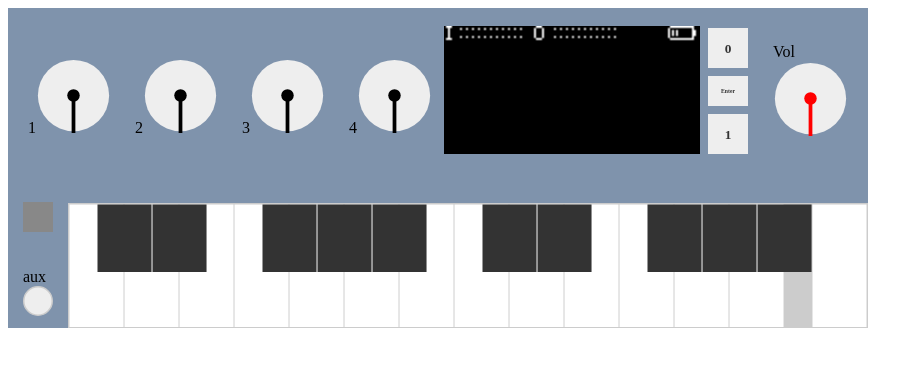
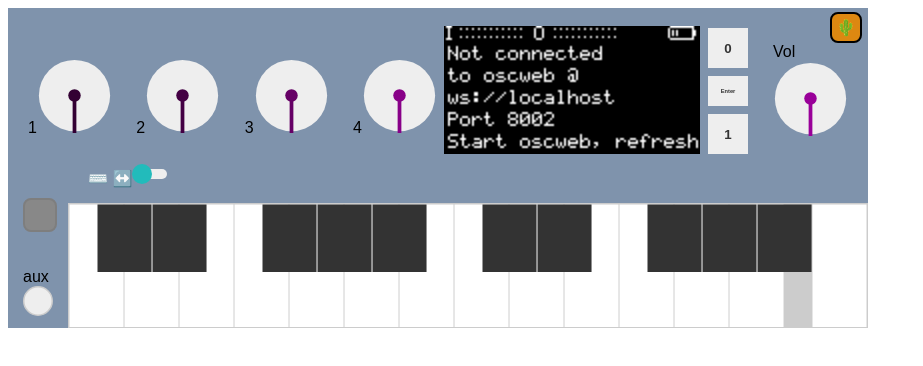
Before and after one commit to samesimilar/cactos, a plain HTML site: page index.html in a window 1280 px wide. Shown: the whole page, without its empty margins (0-923 px from the left). Drawn offline with Linux system fonts and the light colour scheme.

Commit message:
added readme files and documentation

```diff
--- a/canvas.html
+++ b/index.html
@@ -1,11 +1,17 @@
 <!-- <!doctype html> -->
+<!-- CactOS v1.0 -->
+<!-- Controller for Organelle Patches -->
+<!-- Copyright 2025 Michael Spears mws@samesimilar.com -->
+<!-- This script contains sections of code adapted from the original C++ code in the Organelle OS (https://github.com/critterandguitari/Organelle_OS), -->
+<!-- provided under the BSD License by Critter & Guitari, the use of which is hereby acknowledged. -->
+
 <html lang="en-US">
 	<head>
 		<meta charset="utf-8" />
 		<title></title>
 		<style>
 			body {
-
+				font-family: sans-serif;
 			}
 			div.bg {
 				position: absolute;
@@ -73,10 +79,27 @@
 				height: 30px;
 				background: rgb(146, 146, 146);
 				bottom: 96px;
+				border-radius: 8px;
+				border: solid 2px rgb(126, 126, 126);
 			}
 			#auxButton {
 				position: absolute;
 				bottom: 30px;
+			}
+			#kcontrols {
+				position: absolute;
+				bottom: 140px;
+				left: 80px;
+			}
+			#cacticle {
+				position: absolute;
+				background: #d81;
+				padding: 4px;
+				border-radius: 8px;
+				overflow: clip;
+				right:-14px;
+				top:4px;
+				border: solid 2px black;
 			}
 		</style>
 		<script src="NexusUI.js"></script>
@@ -96,17 +119,24 @@
 				<span id="digiEnter"></span>
 				<span id="digiDown"></span>
 				<span id="volumeDial">Vol</span>
+				<span id="cacticle">🌵</span>
 			</div>
 			<div id="aux">
 				<span id="led"></span>
 				<span id="auxButton">aux</span>
 			</div>
-			<dib id="keyboard">
-
-			</dib>
+			<div id="kcontrols">
+				<span id="octToggle">⌨️ ↔️</span>
+			</div>
+			<div id="keyboard">
+
+			</div>
 		</div>
 
 		<script>
+		    // connection info for the oscweb WebSocket server:
+			const OSC_WEB_HOST = "ws://localhost";
+		    const OSC_WEB_PORT = 8002;
 			const SCREENS = {
 				AUX: 0,
 				MENU: 1,
@@ -124,7 +154,8 @@
 				pwrStatus: 1,
 				batteryLevel: 2,
 				wifiStatus: 0,
-				showInfoBar: 1
+				showInfoBar: 1,
+				cactus: null
 
 			}
 
@@ -382,6 +413,9 @@
 					buttons.digiEnter.state = isOn == 100;
 					return;
 				}
+				if (event.code == "KeyQ" && isOn == 100) {
+					buttons.octToggle.flip();
+				}
 
 				const num = getKeyNum(event.code);
 				if (num == -1) {
@@ -392,7 +426,12 @@
 					"v": [num, isOn]
 				}
 				if (num > 0) {
-					keyboard.toggleIndex(num - 1, isOn == 100);
+					const octOffset = buttons.octToggle.state ? 12 : 0;
+					const key = num - 1 + octOffset;
+					if (key < 24) {
+						keyboard.toggleIndex(key, isOn == 100);
+					}
+
 				} else if (num == 0) {
 					buttons.aux.state = isOn == 100;
 				}
@@ -405,8 +444,10 @@
 				setLedColor(0);
 				const messages = document.createElement("ul");
 					document.body.appendChild(messages);
-				const socket = new WebSocket("ws://localhost:8002");
+				const socket = new WebSocket(`${OSC_WEB_HOST}:${OSC_WEB_PORT}`);
 				const buttons = {};
+				const dials = {};
+
 				socket.onopen = ({v}) => {
 					vu.wifiStatus = 1;
 					updateShowInfoBar(getScreen(SCREENS.PATCH));
@@ -414,34 +455,44 @@
 				socket.onclose = ({v}) => {
 					vu.wifiStatus = 0;
 					updateShowInfoBar(getScreen(SCREENS.PATCH));
+					console.log(v);
 				};
 				socket.onerror = ({v}) => {
 					vu.wifiStatus = 0;
 					console.log(v);
-					updateShowInfoBar(getScreen(SCREENS.PATCH));
+					const s = getScreen(SCREENS.PATCH);
+					setLine(s, 1, "Not connected");
+					setLine(s, 2, "to oscweb @");
+					setLine(s, 3, `${OSC_WEB_HOST}`);
+					setLine(s, 4, `Port ${OSC_WEB_PORT}`);
+					setLine(s, 5, "Start oscweb, refresh.");
+					updateShowInfoBar(s);
 				};
 				socket.onmessage = ({ data }) => {
 					const d = JSON.parse(data);
 					const address = d.address;
 					const v = d.v;
 
-
 					d.path = address.split("/");
 
 					try {
 						callbacks[d.path[1]](d);
 					} catch {
 						console.log("Unrecognized OSC address: " + data);
-
 					}
 
 					getScreen(SCREENS.PATCH).oscIn = 1;
 
-					// const message = document.createElement("li");
-					// const content = document.createTextNode(d.address);
-					// message.appendChild(content);
-					// messages.appendChild(message);
-					};
+				};
+
+				buttons.octToggle = new Nexus.Toggle("#octToggle", {
+
+				});
+				buttons.octToggle.on('change', function(v) {
+
+				});
+
+
 				var keyboard = new Nexus.Piano("#keyboard", {
 					'lowNote': 60,
 					'highNote': 83,
@@ -494,6 +545,7 @@
 					'size': [30, 30],
 					'mode': 'toggle'
 				});
+				buttons.aux.colorize("accent","#d07");
 				buttons.aux.on('change', function(v) {
 					const obj = {
 						"address": "/key",
@@ -503,14 +555,14 @@
 					// oscSendKey(socket, AUX_KEY_EVENT, v ? 100 : 0);
 				})
 
-				var dial = new Nexus.Dial('#dial1', {
+				dials.dial1 = new Nexus.Dial('#dial1', {
 					'interaction': 'vertical',
 					'min':0,
 					'max':1023,
 					'step':1
 				});
-				dial.colorize("accent","#000");
-				dial.on('change',function(v) {
+				dials.dial1.colorize("accent","#303");
+				dials.dial1.on('change',function(v) {
 					knobs[0] = v ;
 					const obj = {
 						"address": "/knobs",
@@ -519,14 +571,14 @@
 					socket.send(JSON.stringify(obj));
 
 				});
-				dial = new Nexus.Dial('#dial2', {
+				dials.dial2 = new Nexus.Dial('#dial2', {
 					'interaction': 'vertical',
 					'min':0,
 					'max':1023,
 					'step':1
 				});
-				dial.colorize("accent","#000");
-				dial.on('change',function(v) {
+				dials.dial2.colorize("accent","#404");
+				dials.dial2.on('change',function(v) {
 					knobs[1] = v ;
 					const obj = {
 						"address": "/knobs",
@@ -535,14 +587,14 @@
 					socket.send(JSON.stringify(obj));
 
 				});
-				dial = new Nexus.Dial('#dial3', {
+				dials.dial3 = new Nexus.Dial('#dial3', {
 					'interaction': 'vertical',
 					'min':0,
 					'max':1023,
 					'step':1
 				});
-				dial.colorize("accent","#000");
-				dial.on('change',function(v) {
+				dials.dial3.colorize("accent","#606");
+				dials.dial3.on('change',function(v) {
 					knobs[2] = v ;
 					const obj = {
 						"address": "/knobs",
@@ -551,14 +603,14 @@
 					socket.send(JSON.stringify(obj));
 
 				});
-				dial = new Nexus.Dial('#dial4', {
+				dials.dial4 = new Nexus.Dial('#dial4', {
 					'interaction': 'vertical',
 					'min':0,
 					'max':1023,
 					'step':1
 				});
-				dial.colorize("accent","#000");
-				dial.on('change',function(v) {
+				dials.dial4.colorize("accent","#808");
+				dials.dial4.on('change',function(v) {
 					knobs[3] = v;
 					const obj = {
 						"address": "/knobs",
@@ -567,14 +619,14 @@
 					socket.send(JSON.stringify(obj));
 
 				});
-				dial = new Nexus.Dial('#volumeDial', {
+				dials.volume = new Nexus.Dial('#volumeDial', {
 					'interaction': 'vertical',
 					'min':0,
 					'max':1023,
 					'step':1
 				});
-				dial.colorize("accent","#f00");
-				dial.on('change',function(v) {
+				dials.volume.colorize("accent","#909");
+				dials.volume.on('change',function(v) {
 					knobs[4] = v;
 					const obj = {
 						"address": "/knobs",
@@ -595,59 +647,28 @@
 					oscSendKey(socket, event, 0, keyboard, buttons);
 				});
 
-
-				const wave = [
-					0,  1,  2,  3,  4,  5,  6,  7,  8,  9,  10,  11,  12,  13,  14,  15,  16,  17,  18,  19,  20,  21,  22,  23,  24,  25,  26, 27, 28, 29, 30, 31, 32, 33, 34, 35, 36, 37, 38, 39, 40, 41, 42, 43, 44, 45, 46, 47, 48, 49, 50, 51, 52, 53, 54, 55, 56, 57, 58, 59, 60, 61, 62, 63, 64, 65, 66, 67, 68, 69, 70, 71, 72, 73, 74, 75, 76, 77, 78, 79, 80, 81, 82, 83, 84, 85, 86, 87, 88, 89, 90, 91, 92, 93, 94, 95, 96, 97, 98, 99, 100, 101, 102, 103, 104, 105, 106, 107, 108, 109, 110, 111, 112, 113, 114, 115, 116, 117, 118, 119, 120, 121, 122, 123, 124, 125, 126, 127
-				];
-				const frame = [];
-				for (i = 0; i < 1024; i++) {
-
-					// // frame[i] = 255;
-					if (i < 64) {
-						if (i < 8) {
-							frame[i] = 0x69;
-						} else {
-							frame[i] = 0;
-						}
-					} else if (i < 512) {
-						frame[i] = 0x0F;
+				document.getElementById("cacticle").addEventListener("click", (event)=>{
+					if (vu.cactus != null) {
+						vu.cactus = null;
+						putScreen(getScreen(SCREENS.PATCH));
+						return;
+					}
+					const screen = makeScreen();
+					vu.cactus = screen;
+					setLine(screen, 2, "     CactOS v1.0");
+					if (vu.wifiStatus == 1) {
+						setLine(screen, 3, "        READY");
 					} else {
-						frame[i] = 0xF0;
-					}
-
-				}
+						setLine(screen, 3, "   Not connected :(");
+					}
+
+				});
+
 				// console.log(wave.length);
 				var screen = getScreen(SCREENS.PATCH);
 				gClear(screen);
 				gFlip(screen);
-				// gWaveform(screen, wave);
-				// gFrame(screen, frame);
-				//
-				// gSetPixel(screen, 20, 20, 255);
-				// gSetPixel(screen, 21, 21, 255);
-				// gCircle(screen, 20, 20, 4, 255);
-				// gFilledCircle(screen, 30, 20, 16, 255);
-				// gFillArea(screen, 40, 16, 20, 8, 255);
-				// gLine(screen, 3, 12, 24, 43, 255);
-
-				// gPrintln(screen, 0, 0, 8, 255,  "abcde  *****");
-
-				// gCharacter(screen, "W", 32, 32, 255, 32);
-
-				// put_char_small(screen, 'H', 0, 20, 255);
-				// drawNotification(screen, "ORGANELLE M", 1, 2, 5);
-
-				// drawPlug(screen);
-				// drawBatteryMeter(screen, 5);
-				// put_pixel(255, 64, 32, screen);
-				// drawWifiMeter(screen, true);
-				// gFlip(screen);
-				// setLine(1, "Filter: 32");
-				// setLine(2, "Env: 0.3");
-				// setLine(3, "Res: 0.8");
-				// setLine(4, "Filter: 32");
-				// setLine(5, "Env: 0.3");
-				// invertLine(4);
+
 			}
 
 			function getContext() {
@@ -685,6 +706,7 @@
 			}
 			function putScreen(screen) {
 				const ctx = getContext();
+				screen = vu.cactus == null ? screen : vu.cactus;
 				ctx.putImageData(screen, 0, 0);
 			}
 			function calcxpos(line) {
@@ -1276,10 +1298,11 @@
 
 			window.addEventListener("load", run);
 
-
+			// Section: FONT Data
+			// The following data structures contain data for rendering Organelle Fonts.
+			// They are copied from the Organelle OS source code at https://github.com/critterandguitari/Organelle_OS.
 
 			const characters = [0x0,0x0,0x0,0x0,0x0,
-						/*0xff,0xff,0xff,0xff,0xff,*/
 				0x0,0x0,0x4F,0x0,0x0,
 				0x0,0x7,0x0,0x7,0x0,
 				0x14,0x7F,0x14,0x7F,0x14,
```
Also changed, not shown: LICENSE.txt (added), screenshot1.png (added), 5 other files.
